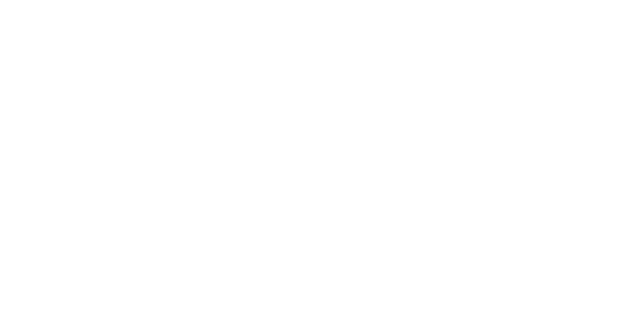
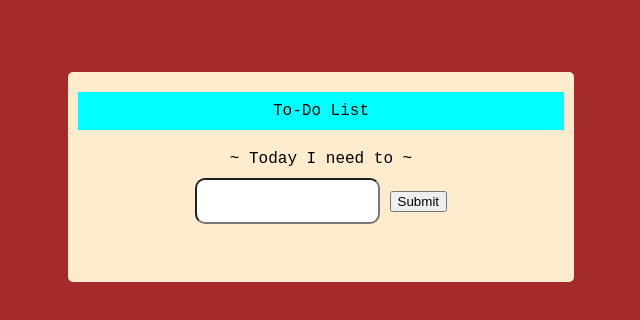
Before and after one commit to dts-kominfo-rea2a/challenge-08-razialfarabi, a website: page index.html in a window 1280 px wide. Shown: the whole page, without its empty margins (319-959 px from the left). Drawn offline with Linux system fonts and the light colour scheme.

Commit message:
Tugas DOM - Razi Alfarabi

```diff
--- a/index.html
+++ b/index.html
@@ -6,34 +6,100 @@
     <meta name="viewport" content="width=device-width, initial-scale=1.0" />
     <title>Challenge - DOM</title>
   </head>
+  <style>
+    body{
+      display: flex;
+      justify-content: center;
+      background-color: brown;
+      font-family: 'Courier New', Courier, monospace;
+    }
+    #app{
+      background-color: blanchedalmond;
+      border-radius: 5px;
+      width: 40%;
+      padding-top: 10px;
+      margin-top: 4em;
+      padding-bottom: 2em;
+    }
+    #todo-title{
+      text-align: center ;
+      /* justify-content: center; */
+      background-color: aqua;
+      margin: 10px;
+      padding:10px;
+    }
+    #todo-subtitle{
+      text-align: center;
+      margin-top: 20px;
+    }
+    #input{
+      text-align: center;
+      padding-top: 10px;
+      /* position: inherit; */
+    }
+    #todo-input{
+      height: 40px;
+      border-radius: 10px;
+      margin-bottom: 10px;
+    }
+    ul{
+
+    }
+  </style>
   <body>
     <div id="app">
       <!-- TODO: Buatlah sebuah header dengan id todo-title -->
       <!-- TODO: Buatlah sebuah subtitle dengan id todo-subtitle -->
-
+      <div id="todo-title">To-Do List</div>
+      <div id="todo-subtitle">~ Today I need to ~</div>
       <!-- Section: input -->
       <!-- TODO: Buatlah sebuah input bertipe text dengan id todo-input -->
       <!-- TODO: Buatlah sebuah button dengan id todo-submit -->
-
+      <section id="input">
+        <input type="text" id="todo-input">
+        <button id="todo-submit">Submit</button>
+      </section>
       <!-- Section output -->
       <!-- TODO: Buatlah sebuah <ul> dengan id todo-output -->
+        <section>
+          <ul id="todo-output">
+
+          </ul>
+        </section>
     </div>
 
     <!-- ! Untuk tantangan ini, script jangan diubah ke external js yah ! -->
     <script>
       // TODO: Deklarasi variable sesuai dengan kebutuhan di sini
-      let button;
-      let input;
-      let output;
+      let button =  document.getElementById("todo-submit");
+      let input = document.getElementById("todo-input");
+      let output = document.getElementById("todo-output");
 
+
+      // let list = document.createElement('li');
+      // list.innerHTML = "hai";
+      // output.append(list);
       // TODO: Buatlah sebuah fungsi dengan nama fnClickHandler
       // Fungsi yang digunakan untuk menambahkan tulisan
       // Jangan ubah cara deklarasi fungsinya, cukup isi saja
-      function fnClickHandler(toDoItem) {}
+      function fnClickHandler(toDoItem) {
+        let list = document.createElement("li");
+        console.log(toDoItem);
+        // list.innerHTML = input.value;
+        list.append(input.value);
+        // list.append(" "+ "halo");
+
+        if(toDoItem.key == "Enter" || toDoItem.target.id === "todo-submit"){
+          output.appendChild(list);
+          input.value = "";
+        }
+      }
 
       // TODO: register event onclick / addEventListener untuk button
       // akan menjalankan fungsi fnClickHandler
+      button.addEventListener('click', fnClickHandler);
 
+      input.addEventListener('keypress', fnClickHandler);
       // TODO: register event onkeypress / addEventListener untuk input
       // sehingga saat di input ditekan enter akan menjalankan fungsi fnClickHandler juga
     </script>
```
